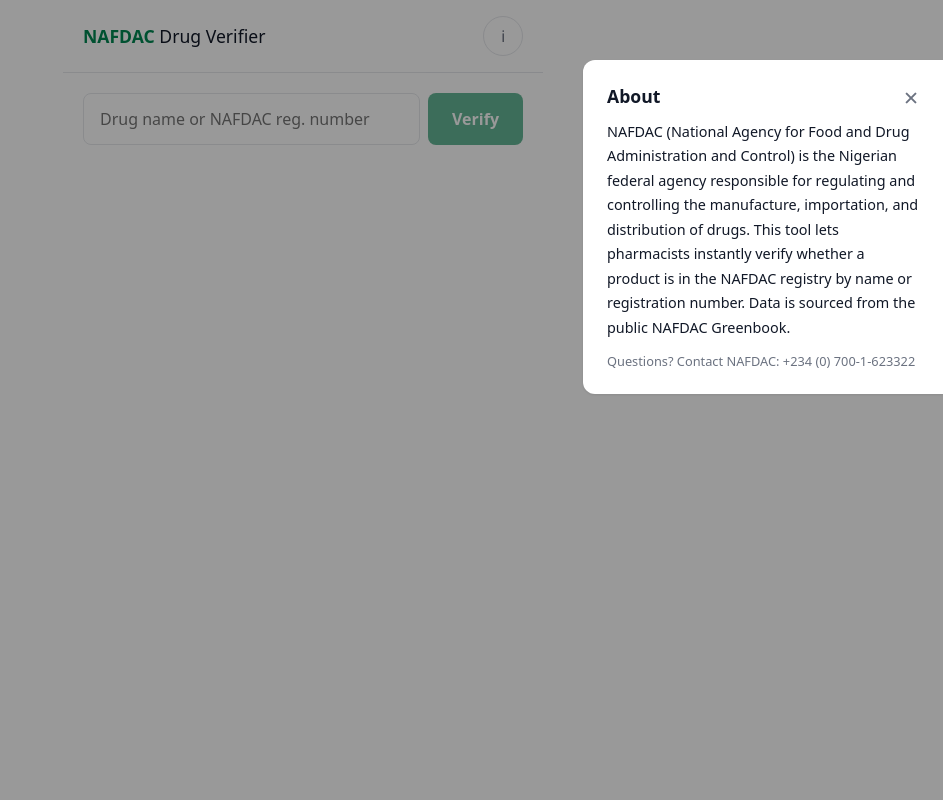
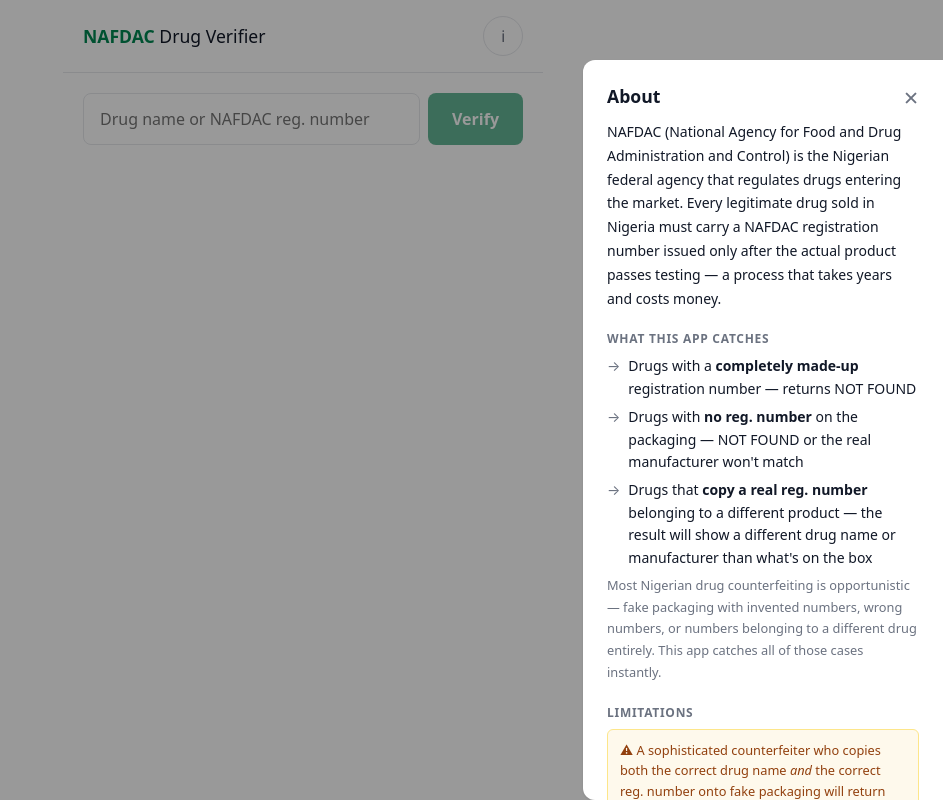
Before and after one commit to stephen-oso/nafdac-verifier, a React (Vite) app in the folder frontend/: page / in a window 1280 px wide. Both pictures are taken after a click on the button "About this tool". Shown: the whole page, without its empty margins (337-1280 px from the left). Built offline with nearby package versions, Linux system fonts and the light colour scheme; no server answers.

Commit message:
improve: expand AboutPanel with clearer explanations of what the app catches and its limitations

```diff
--- a/frontend/src/components/AboutPanel.jsx
+++ b/frontend/src/components/AboutPanel.jsx
@@ -1,3 +1,12 @@
+const s = {
+  section: { marginTop: 20 },
+  heading: { fontSize: '0.75rem', fontWeight: 700, letterSpacing: '0.06em', textTransform: 'uppercase', color: 'var(--text-muted)', marginBottom: 8 },
+  body: { lineHeight: 1.7, color: 'var(--text-primary)', fontSize: '0.875rem' },
+  li: { display: 'flex', gap: 8, marginBottom: 6, fontSize: '0.875rem', lineHeight: 1.6 },
+  bullet: { flexShrink: 0, color: 'var(--text-muted)' },
+  note: { background: '#fef9ec', border: '1px solid #fde68a', borderRadius: 6, padding: '10px 12px', fontSize: '0.8rem', lineHeight: 1.6, color: '#92400e', marginTop: 8 },
+}
+
 export default function AboutPanel({ visible, onClose, scrapeDate }) {
   if (!visible) return null
 
@@ -10,15 +19,39 @@
     >
       <div
         onClick={(e) => e.stopPropagation()}
-        style={{ background: 'var(--bg)', width: '100%', maxWidth: 360, padding: 24, margin: '60px 0 0 0', borderRadius: '12px 0 0 12px', boxShadow: 'var(--shadow)' }}
+        style={{ background: 'var(--bg)', width: '100%', maxWidth: 360, padding: 24, margin: '60px 0 0 0', borderRadius: '12px 0 0 12px', boxShadow: 'var(--shadow)', overflowY: 'auto', maxHeight: 'calc(100dvh - 60px)' }}
       >
         <button onClick={onClose} style={{ float: 'right', fontSize: '1.2rem', color: 'var(--text-muted)' }}>✕</button>
         <h2 style={{ fontSize: '1.1rem', fontWeight: 700, marginBottom: 12 }}>About</h2>
-        <p style={{ lineHeight: 1.7, color: 'var(--text-primary)', fontSize: '0.9rem' }}>
-          NAFDAC (National Agency for Food and Drug Administration and Control) is the Nigerian federal agency responsible for regulating and controlling the manufacture, importation, and distribution of drugs. This tool lets pharmacists instantly verify whether a product is in the NAFDAC registry by name or registration number. Data is sourced from the public NAFDAC Greenbook.
+
+        <p style={s.body}>
+          NAFDAC (National Agency for Food and Drug Administration and Control) is the Nigerian federal agency that regulates drugs entering the market. Every legitimate drug sold in Nigeria must carry a NAFDAC registration number issued only after the actual product passes testing — a process that takes years and costs money.
           {scrapeDate && <> Database last updated: <strong>{scrapeDate}</strong>.</>}
         </p>
-        <p style={{ marginTop: 12, fontSize: '0.8rem', color: 'var(--text-muted)' }}>
+
+        <div style={s.section}>
+          <div style={s.heading}>What this app catches</div>
+          <ul style={{ listStyle: 'none', padding: 0 }}>
+            <li style={s.li}><span style={s.bullet}>→</span><span>Drugs with a <strong>completely made-up</strong> registration number — returns NOT FOUND</span></li>
+            <li style={s.li}><span style={s.bullet}>→</span><span>Drugs with <strong>no reg. number</strong> on the packaging — NOT FOUND or the real manufacturer won't match</span></li>
+            <li style={s.li}><span style={s.bullet}>→</span><span>Drugs that <strong>copy a real reg. number</strong> belonging to a different product — the result will show a different drug name or manufacturer than what's on the box</span></li>
+          </ul>
+          <p style={{ ...s.body, marginTop: 6, color: 'var(--text-muted)', fontSize: '0.8rem' }}>
+            Most Nigerian drug counterfeiting is opportunistic — fake packaging with invented numbers, wrong numbers, or numbers belonging to a different drug entirely. This app catches all of those cases instantly.
+          </p>
+        </div>
+
+        <div style={s.section}>
+          <div style={s.heading}>Limitations</div>
+          <div style={s.note}>
+            ⚠ A sophisticated counterfeiter who copies both the correct drug name <em>and</em> the correct reg. number onto fake packaging will return VERIFIED — the data matches, but the pills inside may still be fake. This app cannot detect that case. When in doubt, only purchase from licensed wholesalers and report suspicious products to NAFDAC.
+          </div>
+          <p style={{ ...s.body, marginTop: 8, fontSize: '0.8rem', color: 'var(--text-muted)' }}>
+            Drugs not yet in the NAFDAC database (recently approved) will also return NOT FOUND even if genuine.
+          </p>
+        </div>
+
+        <p style={{ marginTop: 20, fontSize: '0.8rem', color: 'var(--text-muted)', borderTop: '1px solid var(--border)', paddingTop: 16 }}>
           Questions? Contact NAFDAC: +234 (0) 700-1-623322
         </p>
       </div>
```
Also changed, not shown: 2 other files (tests, documents, lock files or other folders).
